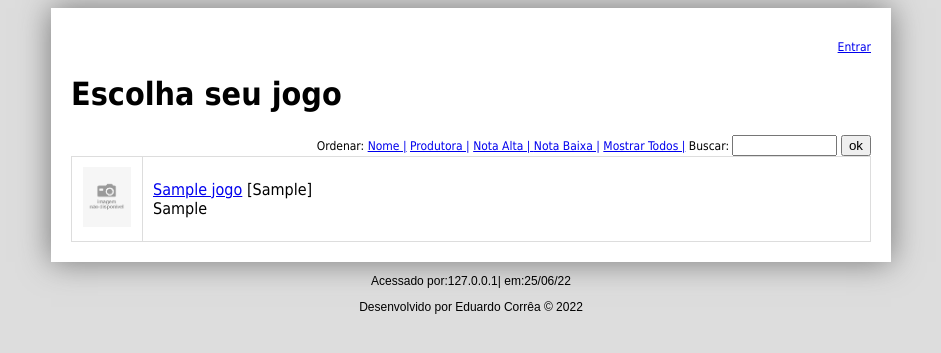
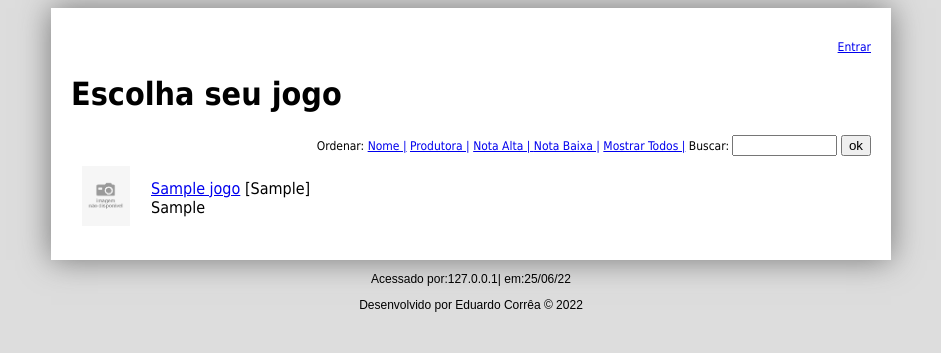
Before and after one commit to EduardoCorrea-eti/PHP-MYSQL, a PHP site: page / in a window 1280 px wide. Shown: the top 353 px of the page, without its empty margins (169-1110 px from the left). Run offline with PHP 8.4, Linux system fonts and the light colour scheme; tables that the repository leaves empty or names only in its code hold one stand-in row (values such as "Sample post").

Commit message:
Update style.css

```diff
--- a/style.css
+++ b/style.css
@@ -26,7 +26,7 @@ table.listagem tr{
     height:50px;
 }
 table.listagem td{
-    border:1px solid #ddd;
+    /*border:1px solid #ddd;*/
     padding:10px;
 }
 table.listagem tr:nth-child(even){
```
